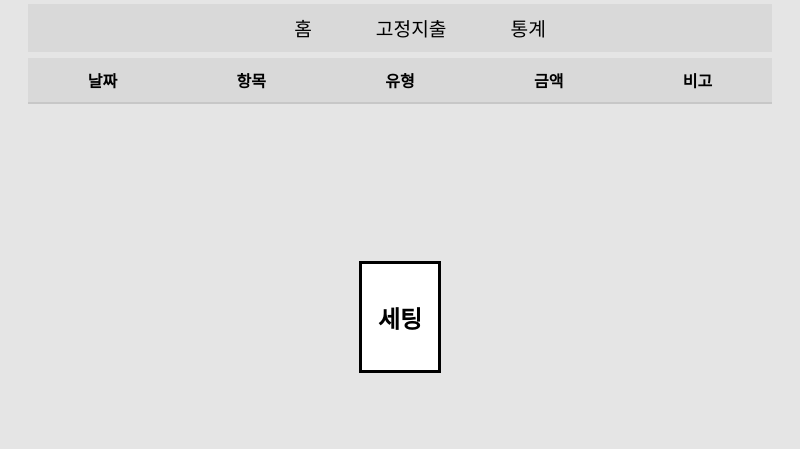
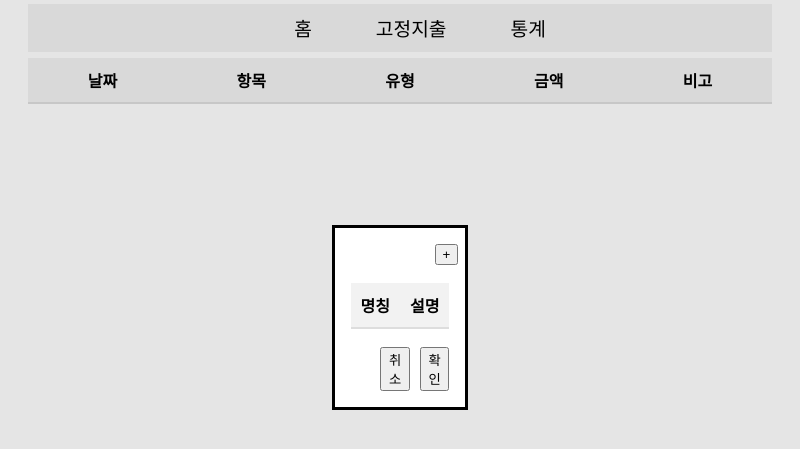
Before and after one commit to sroka36/electron_dietario, an Electron app: page index.html in a window 800 px wide. Both pictures are taken after a click on the button "⚙️". Shown: the part 83-532 px from the top of the page. Drawn offline with Linux system fonts and the light colour scheme.

Commit message:
Temporary Save

```diff
--- a/index.html
+++ b/index.html
@@ -38,7 +38,24 @@
         <tbody class="dietario"></tbody>
     </table>
     <dialog id="setting">
-        <h2>세팅</h2>
+        <div style="display: flex;margin-left: 85%;">
+            <button class="st-add">+</button>
+        </div>
+        <br>
+        <table>
+            <thead>
+                <th>명칭</th>
+                <th>설명</th>
+            </thead>
+            <tbody class="tdlist">
+            </tbody>
+        </table>
+        <br>
+        <div style="display: flex;margin-left: 30%;">
+            <button style="margin-right: 10px;" onclick="document.getElementById('setting').close()">취소</button>
+            <button>확인</button>
+        </div>
+
     </dialog>
     <dialog id="addDialog">
         <h2 style="text-align: center;">소비 내역을 입력하세요</h2>
--- a/index.js
+++ b/index.js
@@ -97,6 +97,11 @@ function saveJson(json){
 }
 
 
+document.querySelector(".st-add").addEventListener("click", () => {
+    document.querySelector(".tdlist").innerHTML += `<td>안녕</td>
+    <td>안녕</td>`
+})
+
 number = document.querySelectorAll(".number")
 
 //숫자 양식 지정.
```
